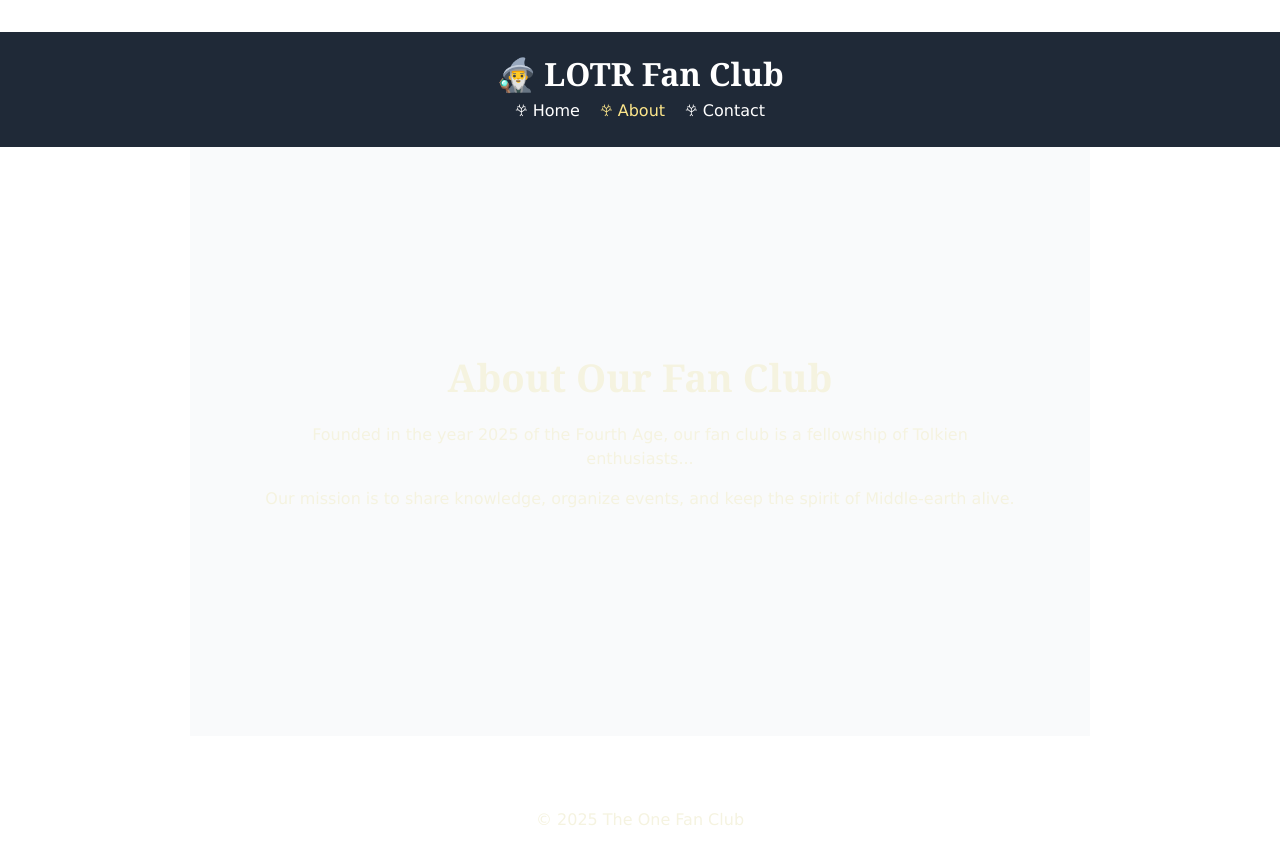
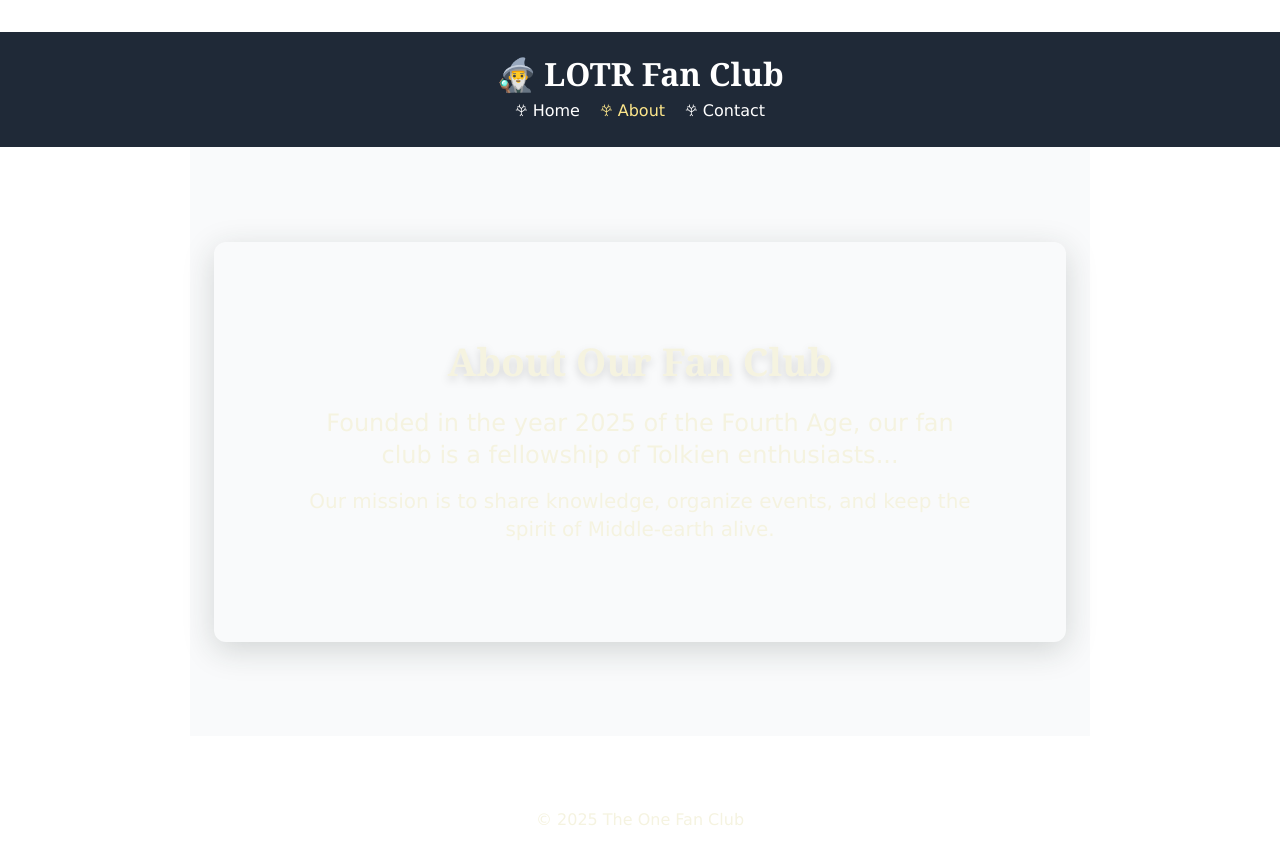
Before and after one commit to mb-owl/lotr-fanclub, a React (Vite) app in the folder frontend/: page /about in a window 1280 px wide. Built offline with nearby package versions, Linux system fonts and the light colour scheme.

Commit message:
format overhaul with copilot help

```diff
--- a/frontend/src/components/pages/About.jsx
+++ b/frontend/src/components/pages/About.jsx
@@ -1,18 +1,38 @@
-
-
 function About() {
   return (
-    <div className="max-w-3xl mx-auto py-10">
-      <h2 className="text-xl font-bold mb-6">About Our Fan Club</h2>
-      <p className="mb-4">
+    <section
+      className="flex flex-col items-center justify-center min-h-[50vh] py-14 px-4 text-center rounded-xl shadow-lg"
+      style={{
+        background: "var(--color-custom-green-spring)",
+        color: "var(--color-custom-night-rider)",
+        border: "2px solid var(--color-custom-shadow)",
+        boxShadow: "0 8px 32px 0 rgba(33,42,41,0.18)",
+      }}
+    >
+      <h2
+        className="text-4xl md:text-5xl font-extrabold mb-6 drop-shadow-lg"
+        style={{
+          color: "var(--color-custom-mantle)",
+          textShadow: "1px 1px 8px var(--color-custom-shadow)",
+        }}
+      >
+        About Our Fan Club
+      </h2>
+      <p
+        className="text-xl md:text-2xl font-medium max-w-2xl mx-auto mb-4"
+        style={{ color: "var(--color-custom-bison-hide)" }}
+      >
         Founded in the year 2025 of the Fourth Age, our fan club is a fellowship
         of Tolkien enthusiasts...
       </p>
-      <p className="mb-4">
+      <p
+        className="text-lg md:text-xl max-w-2xl mx-auto"
+        style={{ color: "var(--color-custom-warm-gray)" }}
+      >
         Our mission is to share knowledge, organize events, and keep the spirit
         of Middle-earth alive.
       </p>
-    </div>
+    </section>
   );
 }
 
--- a/frontend/src/components/pages/Contact.jsx
+++ b/frontend/src/components/pages/Contact.jsx
@@ -1,11 +1,31 @@
-
-
 function Contact() {
   return (
-    <div>
-      <h2>Contact Us</h2>
-      <p>If you have any questions, feel free to reach out!</p>
-    </div>
+    <section
+      className="flex flex-col items-center justify-center min-h-[40vh] py-14 px-4 text-center rounded-xl shadow-lg"
+      style={{
+        background: "var(--color-custom-lily)",
+        color: "var(--color-custom-rosewood)",
+        border: "2px solid var(--color-custom-shadow)",
+        boxShadow: "0 8px 32px 0 rgba(33,42,41,0.18)",
+      }}
+    >
+      <h2
+        className="text-4xl md:text-5xl font-extrabold mb-6 drop-shadow-lg"
+        style={{
+          color: "var(--color-custom-plum)",
+          textShadow: "1px 1px 8px var(--color-custom-shadow)",
+        }}
+      >
+        Contact Us
+      </h2>
+      <p
+        className="text-xl md:text-2xl font-medium max-w-2xl mx-auto mb-4"
+        style={{ color: "var(--color-custom-mandys-pink)" }}
+      >
+        If you have any questions, feel free to reach out!
+      </p>
+    </section>
   );
 }
+
 export default Contact;
--- a/frontend/src/components/pages/Home.jsx
+++ b/frontend/src/components/pages/Home.jsx
@@ -1,15 +1,35 @@
 function Home() {
   return (
-    <section className = "text-center py-16 bg-[url('/src/assets/rivendell2.jpg')] bg-cover bg-no-repeat bg-center">
-      <h2 className = "text-4xl font-extrabold text-gray-900 mb-4">
+    <section
+      className="flex flex-col items-center justify-center min-h-[60vh] py-16 px-4 text-center rounded-xl shadow-lg"
+      style={{
+        background:
+          "linear-gradient(rgba(32,42,41,0.7), rgba(32,42,41,0.7)), url('/src/assets/rivendell2.jpg') center/cover no-repeat",
+        color: "var(--color-custom-tahuna-sands)",
+        border: "2px solid var(--color-custom-shadow)",
+        boxShadow: "0 8px 32px 0 rgba(33,42,41,0.25)",
+      }}
+    >
+      <h2
+        className="text-5xl md:text-6xl font-extrabold mb-6 drop-shadow-lg"
+        style={{
+          color: "var(--color-custom-di-serria)",
+          textShadow: "1px 1px 8px var(--color-custom-shadow)",
+        }}
+      >
         Welcome to the Fellowship
       </h2>
-      <p className = "text-xl text- max-w-2xl mx-auto">
-        A sanctuary for all fans of Middle-earth. <br /> Join us as we celebrate
-        the lore of Tolkien!
+      <p
+        className="text-2xl md:text-3xl font-medium max-w-2xl mx-auto mb-4"
+        style={{ color: "var(--color-custom-sandstone)" }}
+      >
+        A sanctuary for all fans of Middle-earth.
+        <br />
+        <span style={{ color: "var(--color-custom-mantle)" }}>
+          Join us as we celebrate the lore of Tolkien!
+        </span>
       </p>
     </section>
-
   );
 }
 export default Home;
```
